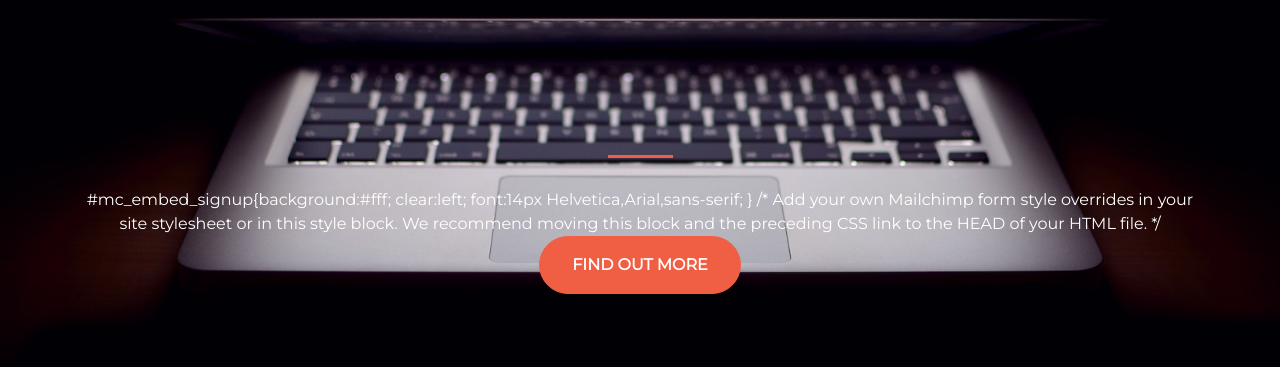
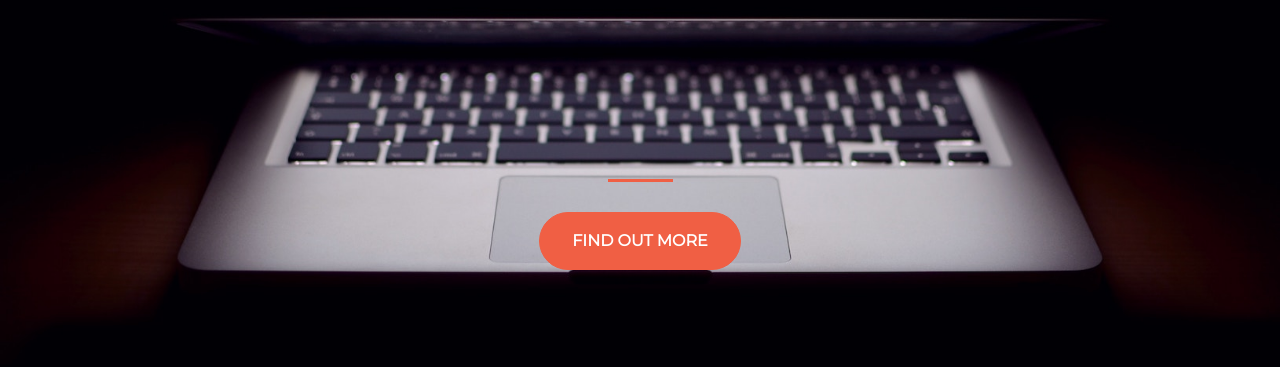
Before and after one commit to LiderDG/liderdg.github.io, a plain HTML site: page index.html in a window 1280 px wide. Shown: the part 295-662 px from the top of the page. Drawn offline with nearby package versions, Linux system fonts and the light colour scheme.

Commit message:
uploading website
change index url

```diff
--- a/index.html
+++ b/index.html
@@ -28,10 +28,6 @@
           <div class="col-lg-12 my-auto">
 
           <!-- Begin Mailchimp Signup Form -->
-            #mc_embed_signup{background:#fff; clear:left; font:14px Helvetica,Arial,sans-serif; }
-            /* Add your own Mailchimp form style overrides in your site stylesheet or in this style block.
-              We recommend moving this block and the preceding CSS link to the HEAD of your HTML file. */
-          </style>
           <div id="mc_embed_signup">
           <form action="https://bestcoolwebsite.us20.list-manage.com/subscribe/post?u=e5e9ac2708e167e5d596aebe6&amp;id=5755b810a2" method="post" id="mc-embedded-subscribe-form" name="mc-embedded-subscribe-form" class="validate" target="_blank" novalidate>
               <div id="mc_embed_signup_scroll">
```
